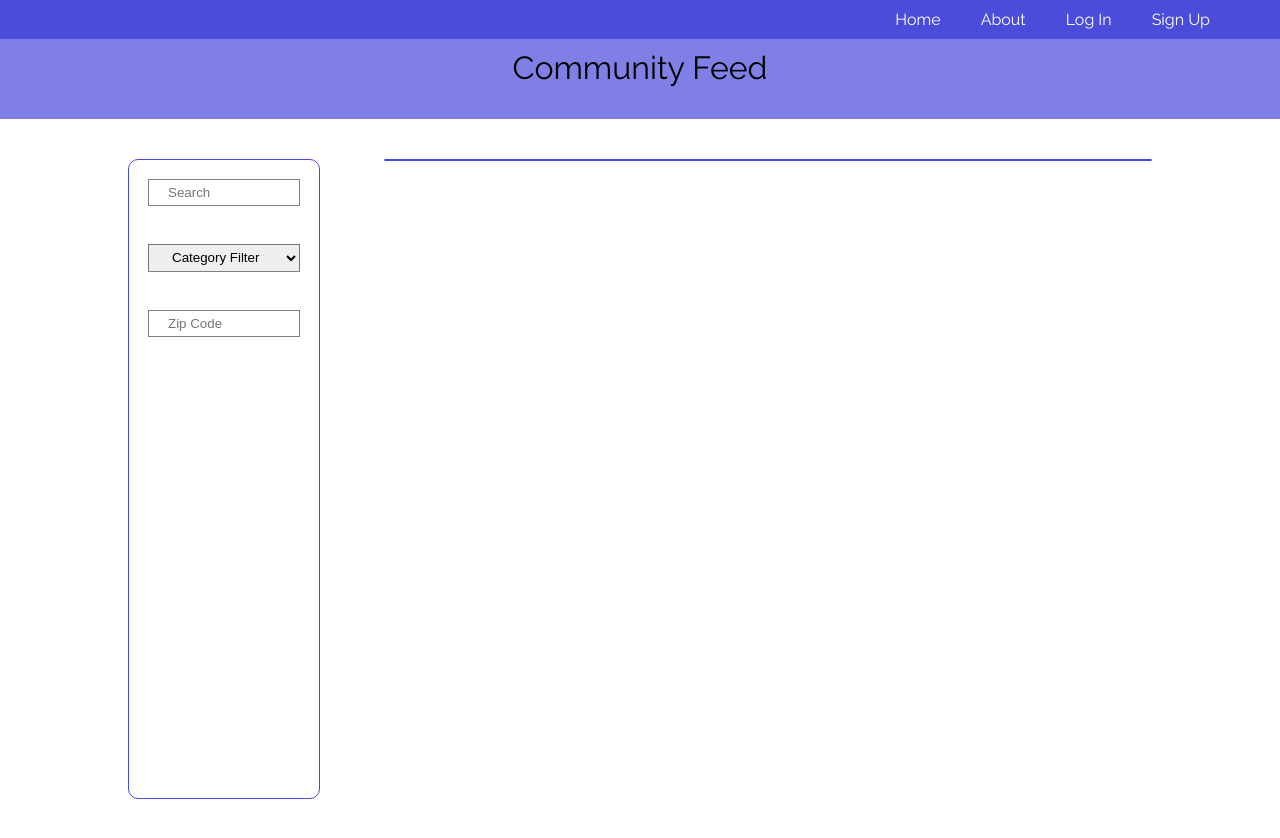
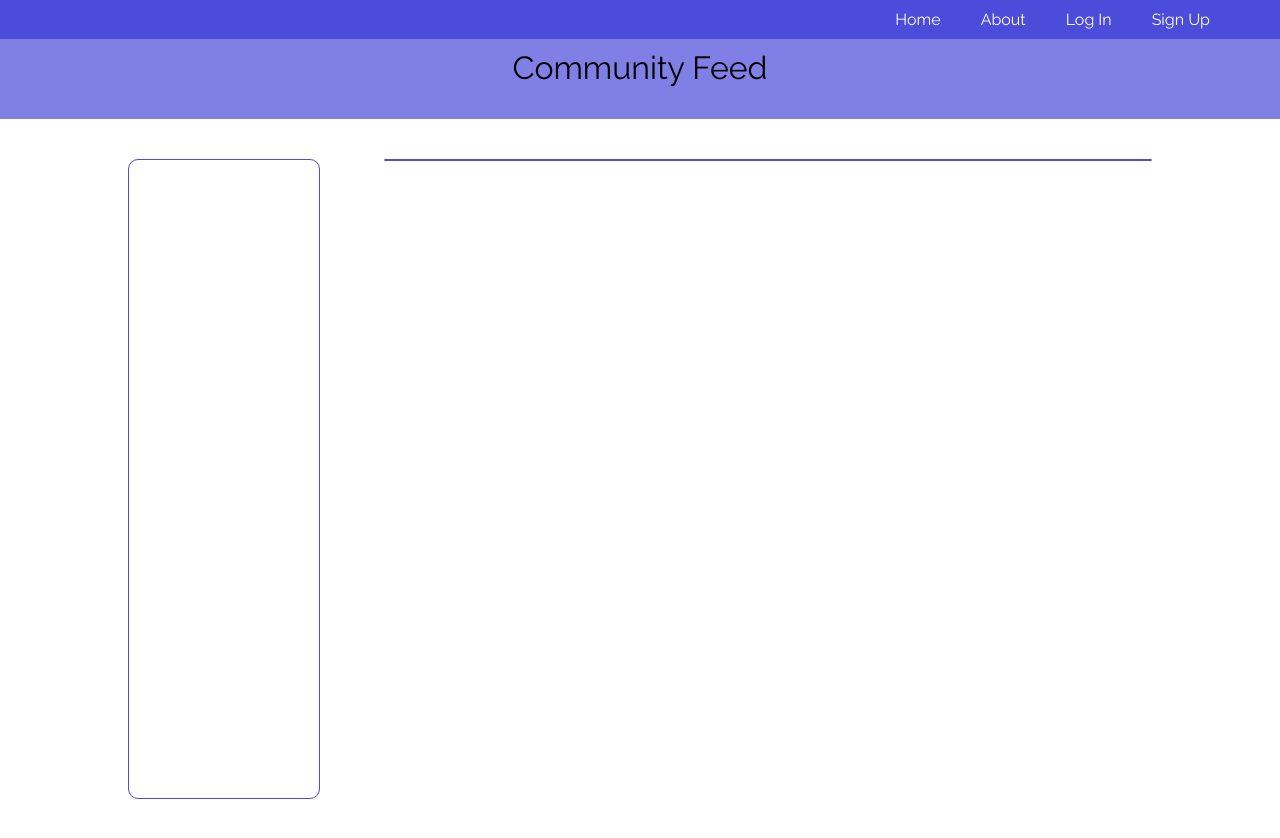
Before and after one commit to Jdhouse2/capstoneproject2, a website: page app/feed.html in a window 1280 px wide. Drawn offline with nearby package versions, Linux system fonts and the light colour scheme; no server answers.

Commit message:
Remove filters

```diff
--- a/app/feed.html
+++ b/app/feed.html
@@ -20,7 +20,7 @@
         </div>
         <div class='feedContainer flex flex-row'>
             <div class='leftNavbar'>
-                <input type="text" id="search" placeholder="Search">
+                <!--<input type="text" id="search" placeholder="Search">
                 <select id='category'>
                     <option value="category">Category Filter</option>
                     <option value="IT">Toys</option>
@@ -30,7 +30,7 @@
                     <option value="Sports">Sports</option>
                     <option value="Gardening">Gardening</option>
                 </select>
-                <input type='number' id='zipCode' placeholder='Zip Code'/>
+                <input type='number' id='zipCode' placeholder='Zip Code'/>-->
             </div>
             <div class='listContainer'>
                 <div id='noItems' class='hidden'>
```
Also changed, not shown: 1 other file.
